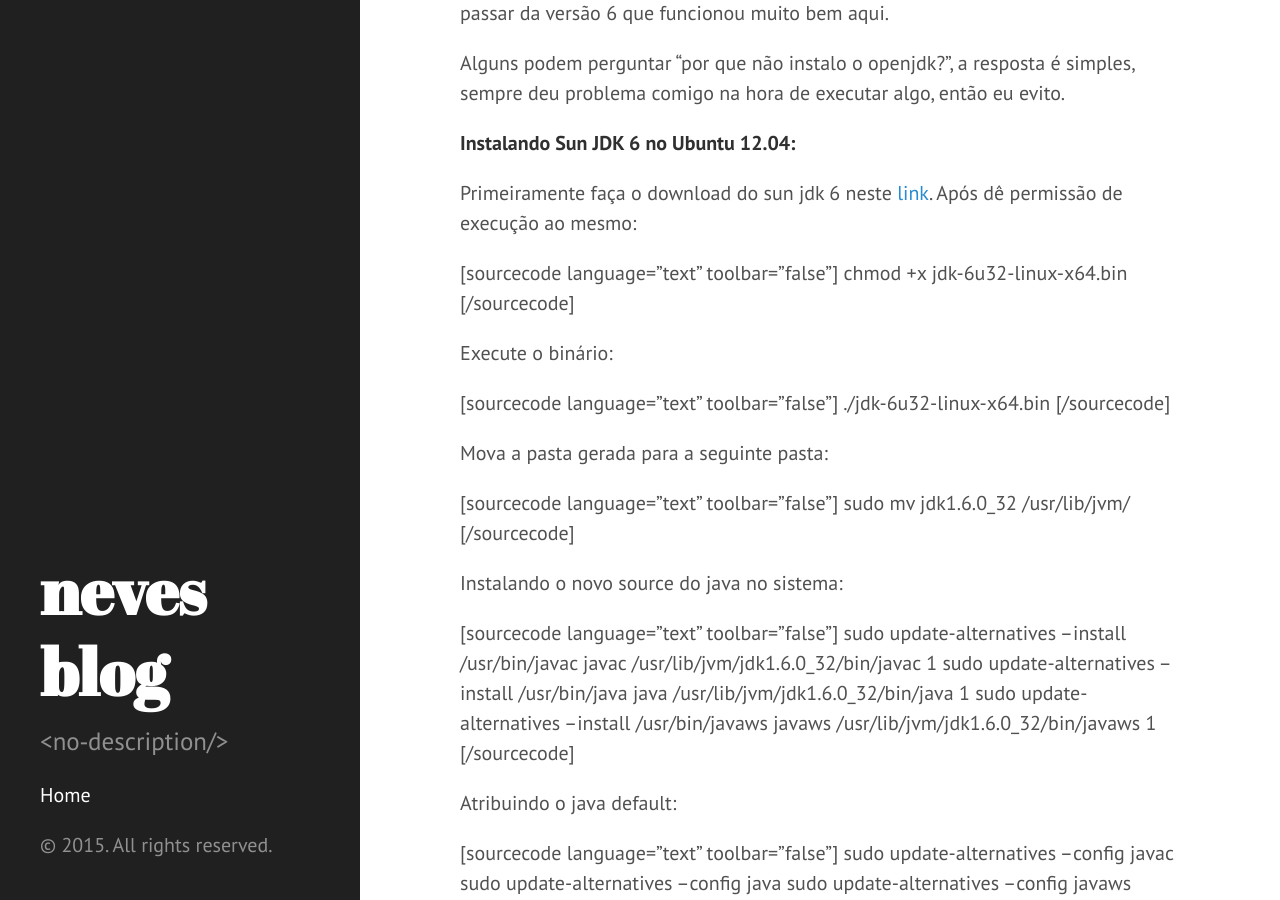
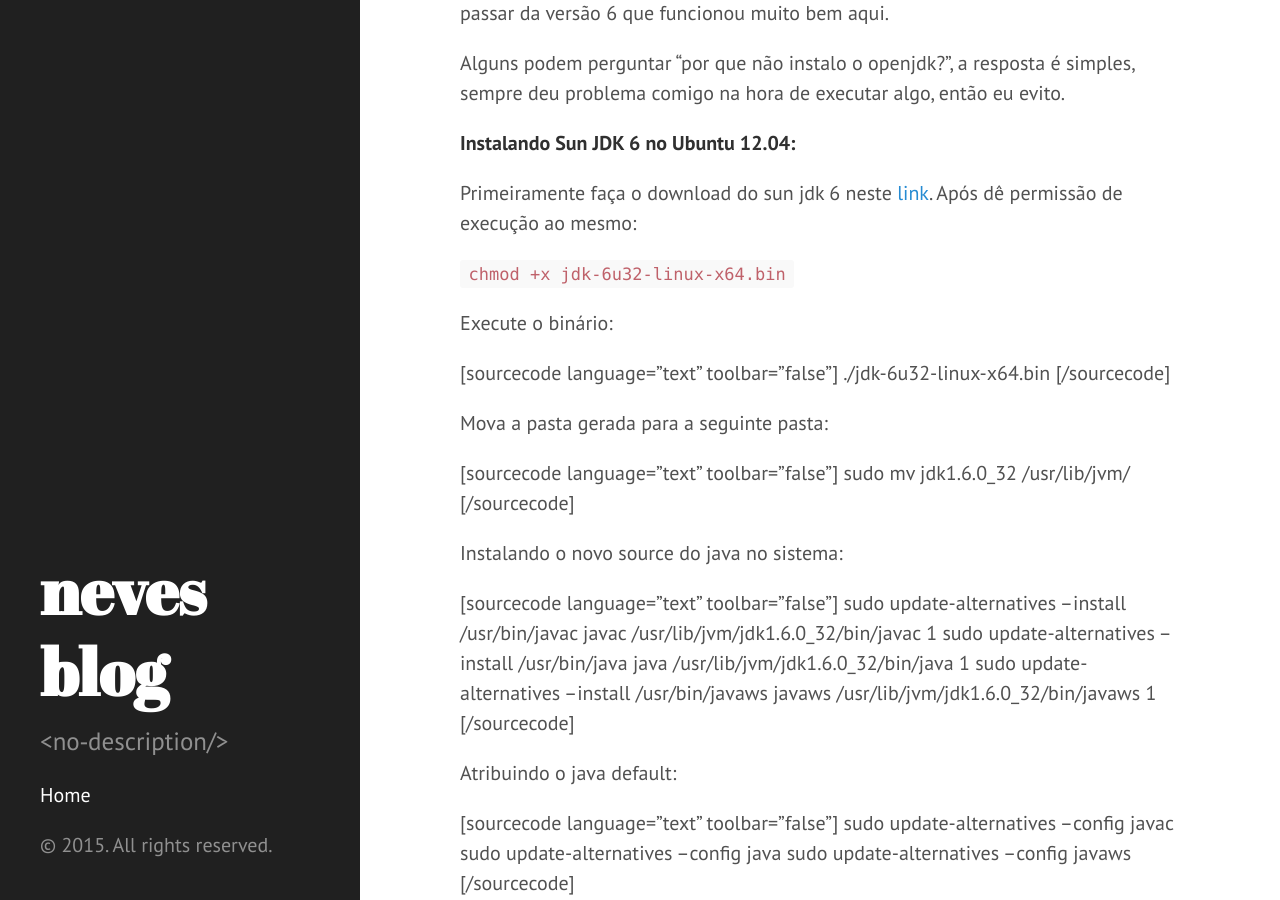
Before and after one commit to rafaelcneves/rafaelcneves.github.io, a Jekyll site: the page built from _posts/2012-07-16-instalando-sun-jdk-6-no-ubuntu.markdown, in a window 1280 px wide and 900 px high, scrolled down 322 px. Built offline with Jekyll 4.4.1, drawn with Linux system fonts in a browser that asks for light colours.

Commit message:
Post update: Instalando sun jdk 6 no ubuntu

```diff
--- a/_posts/2012-07-16-instalando-sun-jdk-6-no-ubuntu.markdown
+++ b/_posts/2012-07-16-instalando-sun-jdk-6-no-ubuntu.markdown
@@ -14,9 +14,7 @@
 Primeiramente faça o download do sun jdk 6 neste <a href="http://www.oracle.com/technetwork/java/javase/downloads/jdk-6u32-downloads-1594644.html" target="_blank">link</a>.
 Após dê permissão de execução ao mesmo:
 
-[sourcecode language="text" toolbar="false"]
-chmod +x jdk-6u32-linux-x64.bin
-[/sourcecode]
+`chmod +x jdk-6u32-linux-x64.bin`
 
 Execute o binário:
 
```
